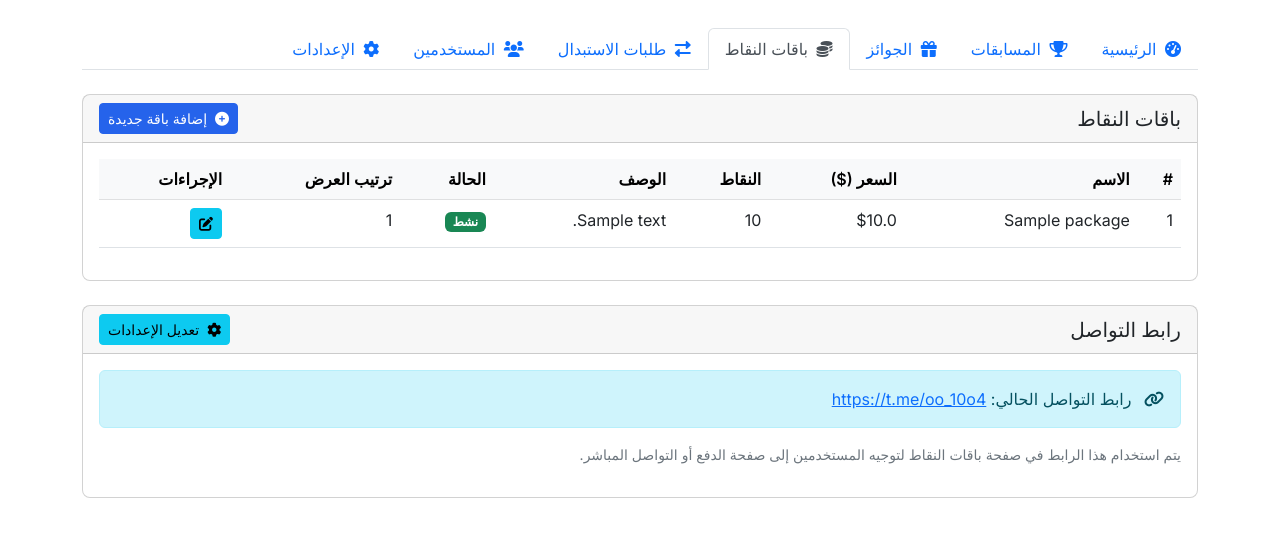
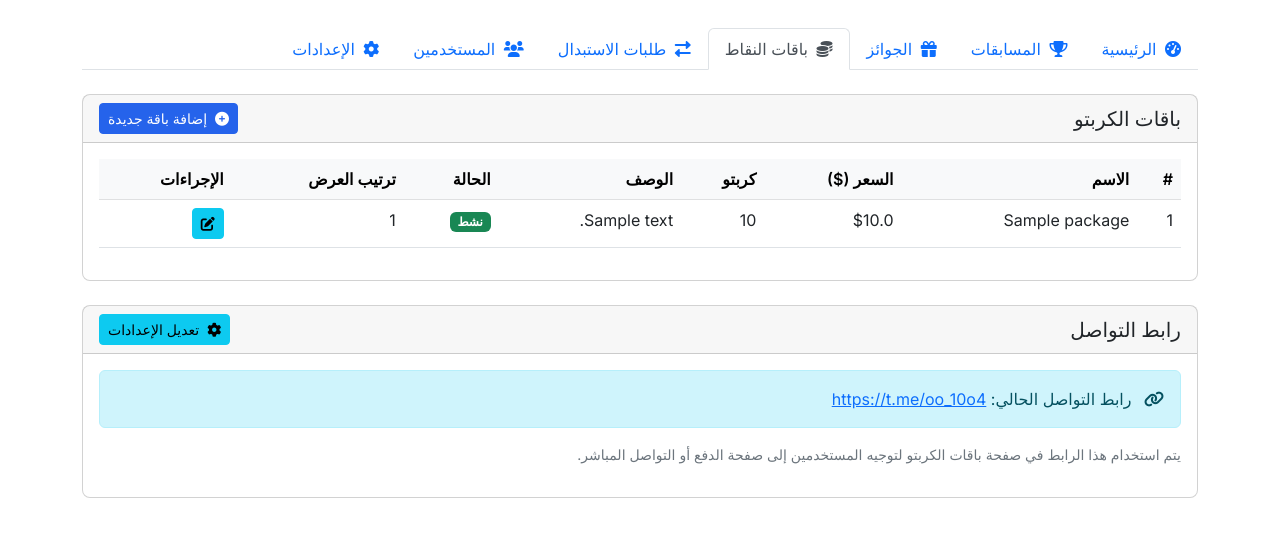
Before and after one commit to sttarlt/ChallengeCentral, a Flask app: page /admin/points-packages in a window 1280 px wide. Shown: the part 161-714 px from the top of the page. Run offline with Flask 3, Linux system fonts and the light colour scheme; a user stored in the database is signed in; tables that the repository leaves empty hold one stand-in row (values such as "Sample post").

Commit message:
Rename 'Points' to 'Crypto' and update admin point packages pages
Refactors points-related terminology to crypto and updates admin templates/routes.

Replit-Commit-Author: Agent
Replit-Commit-Session-Id: 88eedd17-cc37-46d8-836a-528c16855c74
Replit-Commit-Screenshot-Url: https://storage.googleapis.com/screenshot-production-us-central1/aa294537-2263-4963-b0e2-bff8b7de80b2/8cce9d7c-c093-4f52-aaf4-82e60ad492df.jpg

```diff
--- a/routes.py
+++ b/routes.py
@@ -425,17 +425,25 @@ def admin_edit_reward(reward_id):
 @app.route('/admin/points-packages', methods=['GET'])
 @admin_required
 def admin_points_packages():
-    """إدارة باقات النقاط"""
+    """إدارة باقات الكربتو"""
     packages = PointsPackage.query.order_by(PointsPackage.display_order).all()
     contact_link = config.CONTACT_LINK
-    return render_template('admin/points_packages.html', packages=packages, contact_link=contact_link)
+    currency_name = config.CURRENCY_NAME
+    currency_name_plural = config.CURRENCY_NAME_PLURAL
+    return render_template('admin/points_packages.html',
+                          packages=packages,
+                          contact_link=contact_link,
+                          currency_name=currency_name,
+                          currency_name_plural=currency_name_plural)
 
 
 @app.route('/admin/points-packages/new', methods=['GET', 'POST'])
 @admin_required
 def admin_new_points_package():
-    """إضافة باقة نقاط جديدة"""
+    """إضافة باقة كربتو جديدة"""
     form = PointsPackageForm()
+    currency_name = config.CURRENCY_NAME
+    currency_name_plural = config.CURRENCY_NAME_PLURAL
 
     if form.validate_on_submit():
         package = PointsPackage(
@@ -448,18 +456,23 @@ def admin_new_points_package():
         )
         db.session.add(package)
         db.session.commit()
-        flash('تم إضافة باقة النقاط بنجاح', 'success')
+        flash(f'تم إضافة باقة ال{currency_name} بنجاح', 'success')
         return redirect(url_for('admin_points_packages'))
 
-    return render_template('admin/points_packages.html', form=form)
+    return render_template('admin/points_packages.html',
+                          form=form,
+                          currency_name=currency_name,
+                          currency_name_plural=currency_name_plural)
 
 
 @app.route('/admin/points-packages/edit/<int:package_id>', methods=['GET', 'POST'])
 @admin_required
 def admin_edit_points_package(package_id):
-    """تعديل باقة نقاط"""
+    """تعديل باقة كربتو"""
     package = PointsPackage.query.get_or_404(package_id)
     form = PointsPackageForm(obj=package)
+    currency_name = config.CURRENCY_NAME
+    currency_name_plural = config.CURRENCY_NAME_PLURAL
 
     if form.validate_on_submit():
         package.name = form.name.data
@@ -470,10 +483,14 @@ def admin_edit_points_package(package_id):
         package.display_order = form.display_order.data
 
         db.session.commit()
-        flash('تم تحديث باقة النقاط بنجاح', 'success')
+        flash(f'تم تحديث باقة ال{currency_name} بنجاح', 'success')
         return redirect(url_for('admin_points_packages'))
 
-    return render_template('admin/points_packages.html', form=form, package=package)
+    return render_template('admin/points_packages.html',
+                          form=form,
+                          package=package,
+                          currency_name=currency_name,
+                          currency_name_plural=currency_name_plural)
 
 
 @app.route('/admin/config', methods=['GET', 'POST'])
--- a/templates/admin/points_packages.html
+++ b/templates/admin/points_packages.html
@@ -1,11 +1,11 @@
 {% extends "admin/dashboard.html" %}
 
-{% block admin_title %}إدارة باقات النقاط{% endblock %}
+{% block admin_title %}إدارة باقات ال{{ currency_name_plural }}{% endblock %}
 
 {% block admin_content %}
 <div class="card">
     <div class="card-header d-flex justify-content-between align-items-center">
-        <h5 class="mb-0">باقات النقاط</h5>
+        <h5 class="mb-0">باقات ال{{ currency_name_plural }}</h5>
         <a href="{{ url_for('admin_new_points_package') }}" class="btn btn-sm btn-primary">
             <i class="fas fa-plus-circle me-1"></i> إضافة باقة جديدة
         </a>
@@ -19,7 +19,7 @@
                             <th>#</th>
                             <th>الاسم</th>
                             <th>السعر ($)</th>
-                            <th>النقاط</th>
+                            <th>{{ currency_name_plural }}</th>
                             <th>الوصف</th>
                             <th>الحالة</th>
                             <th>ترتيب العرض</th>
@@ -54,7 +54,7 @@
             </div>
         {% else %}
             <div class="alert alert-info">
-                <i class="fas fa-info-circle me-2"></i> لا توجد باقات نقاط حالياً. يمكنك إضافة باقات جديدة بالضغط على زر "إضافة باقة جديدة".
+                <i class="fas fa-info-circle me-2"></i> لا توجد باقات {{ currency_name_plural }} حالياً. يمكنك إضافة باقات جديدة بالضغط على زر "إضافة باقة جديدة".
             </div>
         {% endif %}
     </div>
@@ -63,7 +63,7 @@
 {% if form %}
 <div class="card mt-4">
     <div class="card-header">
-        <h5 class="mb-0">{% if package %}تعديل باقة النقاط{% else %}إضافة باقة نقاط جديدة{% endif %}</h5>
+        <h5 class="mb-0">{% if package %}تعديل باقة ال{{ currency_name }}{% else %}إضافة باقة {{ currency_name }} جديدة{% endif %}</h5>
     </div>
     <div class="card-body">
         <form method="POST" enctype="multipart/form-data">
@@ -97,8 +97,8 @@
             <div class="row mb-3">
                 <div class="col-md-6">
                     <div class="form-floating mb-3">
-                        {{ form.points(class="form-control", placeholder="النقاط") }}
-                        {{ form.points.label }}
+                        {{ form.points(class="form-control", placeholder=currency_name_plural) }}
+                        <label for="points">{{ currency_name_plural }}</label>
                         {% if form.points.errors %}
                             {% for error in form.points.errors %}
                                 <div class="text-danger">{{ error }}</div>
@@ -155,7 +155,7 @@
             <i class="fas fa-link me-2"></i> رابط التواصل الحالي:
             <a href="{{ contact_link }}" target="_blank">{{ contact_link }}</a>
         </p>
-        <p class="small text-muted">يتم استخدام هذا الرابط في صفحة باقات النقاط لتوجيه المستخدمين إلى صفحة الدفع أو التواصل المباشر.</p>
+        <p class="small text-muted">يتم استخدام هذا الرابط في صفحة باقات ال{{ currency_name_plural }} لتوجيه المستخدمين إلى صفحة الدفع أو التواصل المباشر.</p>
     </div>
 </div>
 {% endblock %}
```
